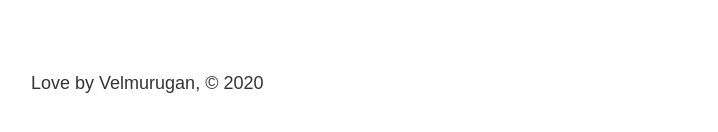
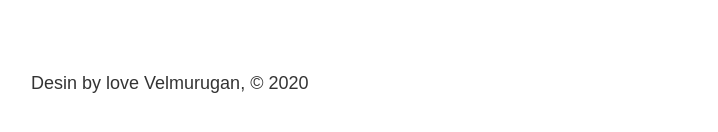
Before and after one commit to velmuruganfrontend/React_gatsby, a Gatsby site: page / in a window 1280 px wide. Shown: the part 660-792 px from the top of the page, without its empty margins (252-970 px from the left). Built offline with nearby package versions, Linux system fonts and the light colour scheme; Gatsby itself is replaced by a stand-in of ours.

Commit message:
Updated footer

```diff
--- a/src/components/footer.js
+++ b/src/components/footer.js
@@ -16,7 +16,7 @@ const Footer = () => {
 
     return (
         <footer className={footerStyles.footer}>
-            <p>Love by {data.site.siteMetadata.author}, © 2020</p>
+            <p>Desin by love  {data.site.siteMetadata.author}, © 2020</p>
         </footer>
     )
 }
```
